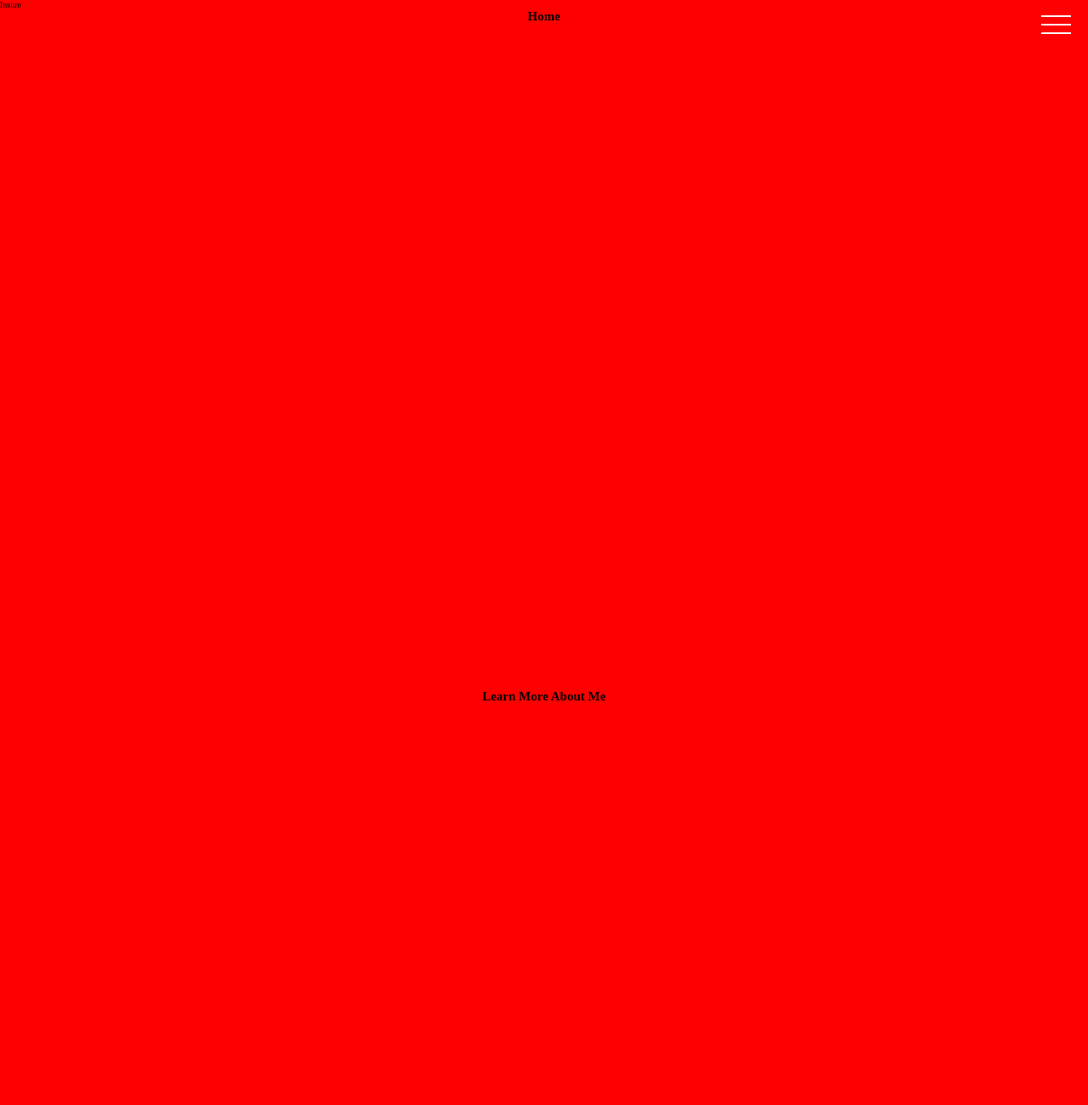
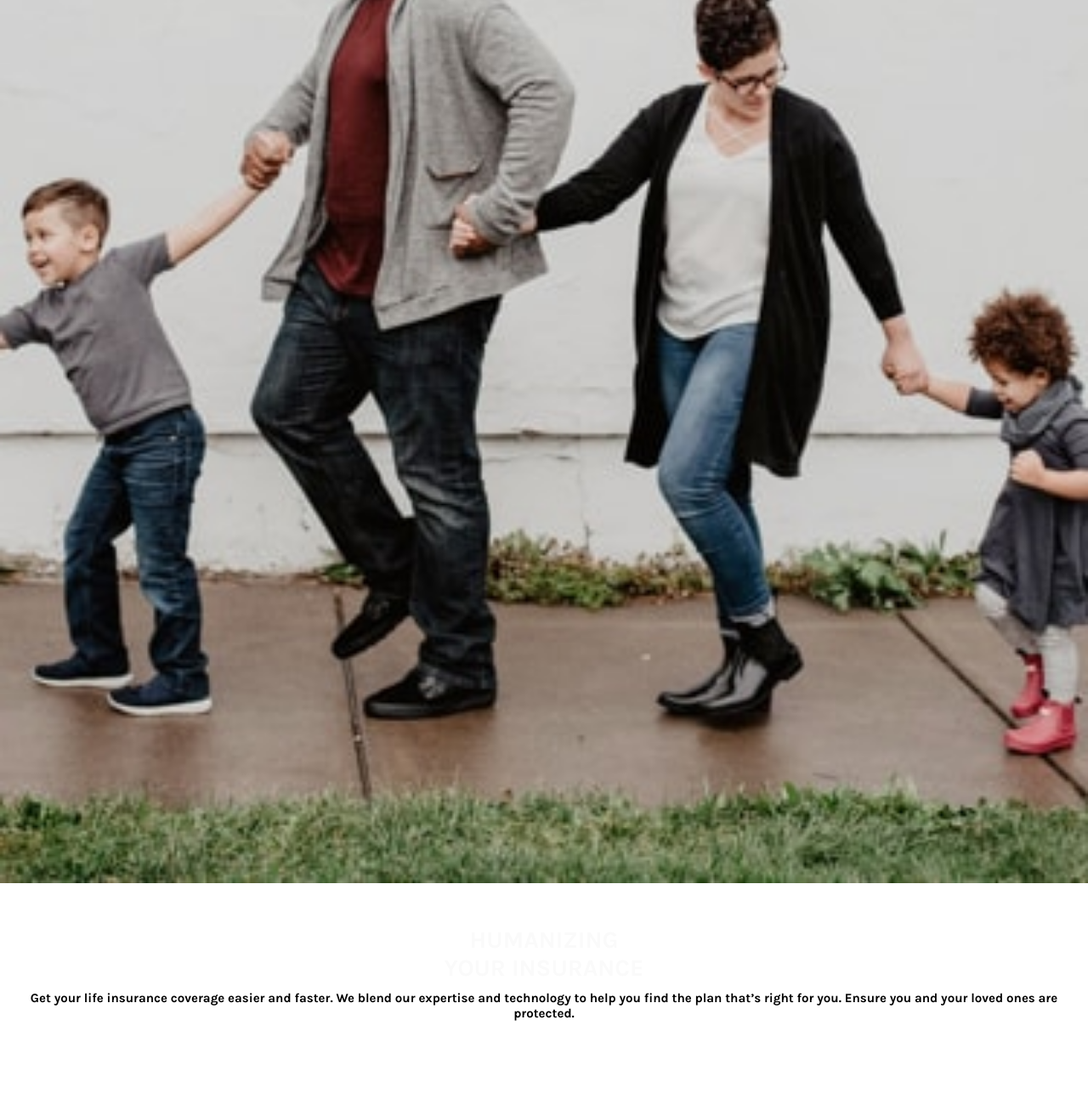
Before and after one commit to BojanMijatovic/Insure-landing-page, a plain HTML site: page index.html in a window 1280 px wide. Shown: the top 1300 px of the page at 85% size. Drawn offline with Linux system fonts and the light colour scheme.

Commit message:
work section

```diff
--- a/index.html
+++ b/index.html
@@ -13,8 +13,8 @@
       <!-- menu items -->
       <nav class="nav">
         <ul class="nav__list">
-          <li id="nav-1" class="__item"><a href="#home">home</a></li>
-          <li id="nav-2" class="__item"><a href="#about">about</a></li>
+          <li id="nav-1" class="__item"><a href="#work">How we work</a></li>
+          <li id="nav-2" class="__item"><a href="#blog">Blog</a></li>
           <li id="nav-3" class="__item"><a href="#skills">skills</a></li>
           <li id="nav-4" class="__item"><a href="#projects">projects</a></li>
           <li id="nav-5" class="__item"><a href="#contact">contact</a></li>
@@ -36,12 +36,25 @@
     </header>
 
     <!-- Sections -->
-    <!-- How we work Blog Account View plans Humanizing your insurance. Get your life insurance coverage easier and faster. We blend our expertise and technology to help you find the plan that’s right for you. Ensure you and your loved ones are protected. View plans We’re different Snappy Process Our application process can be completed in minutes, not hours. Don’t get stuck filling in tedious forms. Affordable Prices We don’t want you worrying about high monthly costs. Our prices may be low, but we still offer the best coverage possible. People First Our plans aren’t full of conditions and clauses to prevent payouts. We make sure you’re covered when you need it. Find out more about how we work How we work Our company How we work Why Insure? View plans Reviews Help me FAQ Terms of use Privacy policy Cookies Contact Sales Support Live chat Others Careers Press Licenses
+    <!--   Account View plans .  View plans We’re different Snappy Process Our application process can be completed in minutes, not hours. Don’t get stuck filling in tedious forms. Affordable Prices We don’t want you worrying about high monthly costs. Our prices may be low, but we still offer the best coverage possible. People First Our plans aren’t full of conditions and clauses to prevent payouts. We make sure you’re covered when you need it. Find out more about how we work How we work Our company How we work Why Insure? View plans Reviews Help me FAQ Terms of use Privacy policy Cookies Contact Sales Support Live chat Others Careers Press Licenses
 Challenge by Frontend Mentor. Coded by Your Name Here.  -->
-    <section id="home"><h1>Home</h1></section>
-    <section id="about"><h1>Learn More About Me</h1></section>
-    <section id="skills"><h1>These Are My Strengths</h1></section>
-    <section id="projects"><h1>These Are My Results</h1></section>
-    <section id="contact"><h1>Available Anytime</h1></section>
+    <main>
+      <section id="work">
+        <img src="./images/image-intro-mobile.jpg" alt="img" />
+        <h1 class="title">
+          Humanizing <br />
+          your insurance
+        </h1>
+        <p class="subtitle">
+          Get your life insurance coverage easier and faster. We blend our
+          expertise and technology to help you find the plan that’s right for
+          you. Ensure you and your loved ones are protected.
+        </p>
+      </section>
+      <section id="blog"><h2>Learn More About Me</h2></section>
+      <section id="skills"><h2>These Are My Strengths</h2></section>
+      <section id="projects"><h2>These Are My Results</h2></section>
+      <section id="contact"><h2>Available Anytime</h2></section>
+    </main>
   </body>
 </html>
--- a/style/scss/components/_header.scss
+++ b/style/scss/components/_header.scss
@@ -1,14 +1,49 @@
+// header
 header {
-  // logo
-  display: flex;
-  margin-bottom: 300px;
+  background-color: $very-light-gray;
+  position: top;
+  .logo {
+    position: fixed;
+    top: 1.5rem;
+    left: 1rem;
+    .__title {
+      color: $very-dark-violet;
+      font-size: 1.5rem;
+      text-transform: uppercase;
+    }
+  }
+
+  /* --- Menu Bars ------------------------------------ */
+  .menu-bars {
+    position: fixed;
+    top: 1rem;
+    right: 2rem;
+    z-index: 10;
+    display: inline;
+    cursor: pointer;
+    background-color: white;
+
+    // bars
+    .bar1,
+    .bar2,
+    .bar3 {
+      width: 2.2rem;
+      height: 2px;
+      color: white;
+      margin: 5px 0;
+      transition: 0.4s;
+      background-color: $very-dark-violet;
+    }
+  }
+}
+
 // nav
 .nav,
 .nav__list {
   height: 100vh;
   margin: 0;
   padding: 0;
-    background-color: seagreen;
+  background-color: white;
 
   // list
   .nav__list {
@@ -26,7 +61,7 @@ header {
       a {
         position: relative;
         top: 45%;
-          color: white;
+        color: $very-dark-violet;
         text-decoration: none;
         text-transform: uppercase;
         letter-spacing: 3px;
@@ -42,31 +77,9 @@ header {
   }
 }
 
-  /* --- Menu Bars ------------------------------------ */
-  .menu-bars {
-    position: fixed;
-    top: 1rem;
-    right: 2rem;
-    z-index: 10;
-    display: inline;
-    cursor: pointer;
-
-    // bars
-    .bar1,
-    .bar2,
-    .bar3 {
-      width: 35px;
-      height: 2px;
-      background-color: #fff;
-      margin: 8px 0;
-      transition: 0.4s;
-    }
-  }
-}
-
 /* Rotate first bar */
 .change .bar1 {
-  transform: rotate(-45deg) translate(-7px, 8px);
+  transform: rotate(-45deg) translate(-5px, 4px);
 }
 
 /* Fade out the second bar */
@@ -76,5 +89,5 @@ header {
 
 /* Rotate last bar */
 .change .bar3 {
-  transform: rotate(45deg) translate(-6px, -8px);
+  transform: rotate(45deg) translate(-6px, -5px);
 }
--- /dev/null
+++ b/style/scss/components/work.scss
@@ -0,0 +1,24 @@
+#work {
+  display: flex;
+  flex-direction: column;
+  align-items: center;
+
+  img {
+    width: 100%;
+    z-index: 12;
+  }
+  .title {
+    text-align: center;
+    text-transform: uppercase;
+    margin-top: 5rem;
+    font-size: 2.8rem;
+    color: $very-light-gray;
+  }
+  .subtitle {
+    text-align: center;
+    font-size: 1.5rem;
+
+    padding: 1rem;
+    margin-bottom: 5rem;
+  }
+}
--- a/style/scss/general/_reset.scss
+++ b/style/scss/general/_reset.scss
@@ -6,6 +6,7 @@
 
 html {
   font-size: 62.5%;
+  font-family: 'Karla', sans-serif;
 }
 
 /* overlay */
@@ -16,7 +17,6 @@ html {
   left: 0;
   width: 100vw;
   height: 100vh;
-  background-color: rgba(0, 0, 0, 0.5);
   transform: translateX(-100vw);
 }
 
@@ -34,7 +34,7 @@ html {
 
 section {
   width: 100%;
-  height: 100vh;
+  height: 95vh;
   position: relative;
   display: flex;
   justify-content: center;
--- a/style/scss/general/_variables.scss
+++ b/style/scss/general/_variables.scss
@@ -1 +1,8 @@
 //  colors
+$dark-violet: hsl(256, 26%, 20%);
+$grayish-blue: hsl(216, 30%, 68%);
+
+//  second colors
+$very-dark-violet: hsl(270, 9%, 17%);
+$dark-grayish-violet: hsl(273, 4%, 51%);
+$very-light-gray: hsl(0, 0%, 98%);
--- a/style/scss/main.scss
+++ b/style/scss/main.scss
@@ -1,10 +1,10 @@
+//  font
+@import url('https://fonts.googleapis.com/css2?family=Karla:ital,wght@0,700;1,400&display=swap');
+
+@import './general/variables';
 @import './general/reset';
 @import './general/responsive';
-@import './general/variables';
 
 //  components
 @import './components/header';
-
-html {
-  background-color: red;
-}
+@import './components/work';
```
Also changed, not shown: style/css/main.css, 1 other file. Lines whose indentation alone changed are shown as unchanged.
